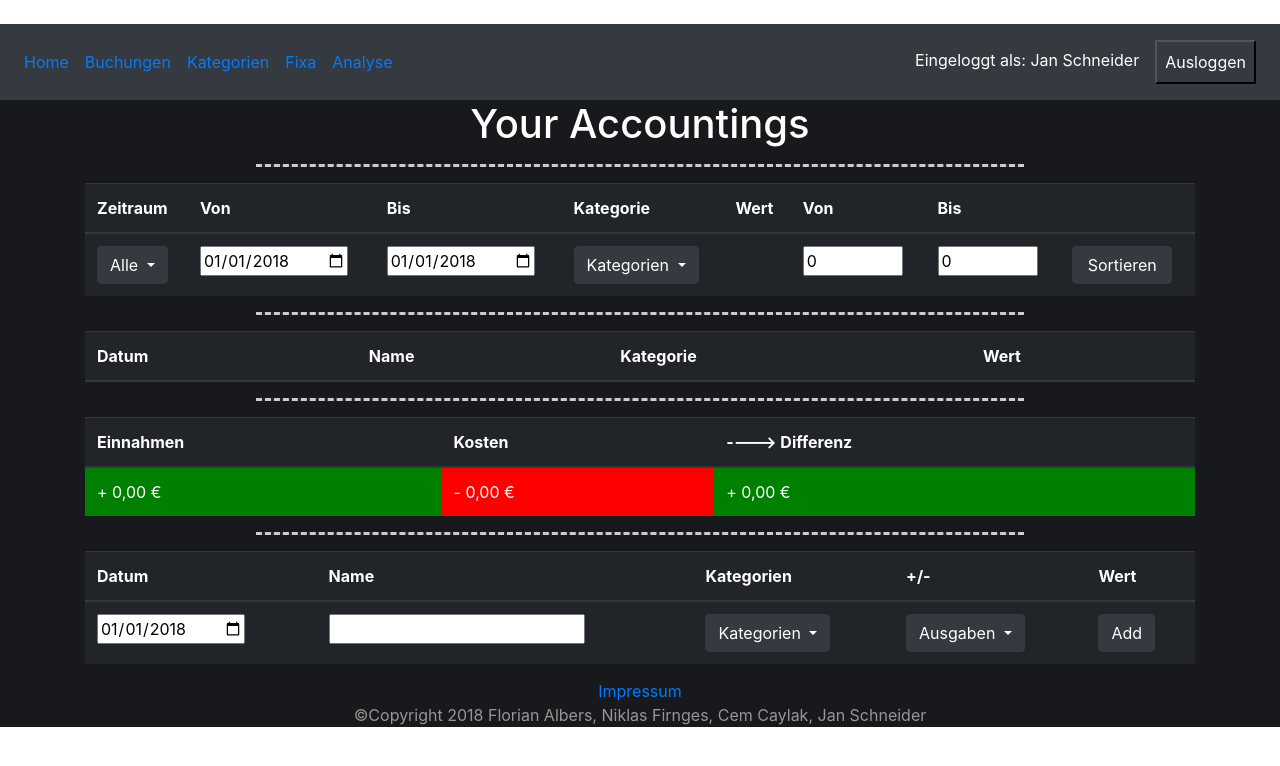
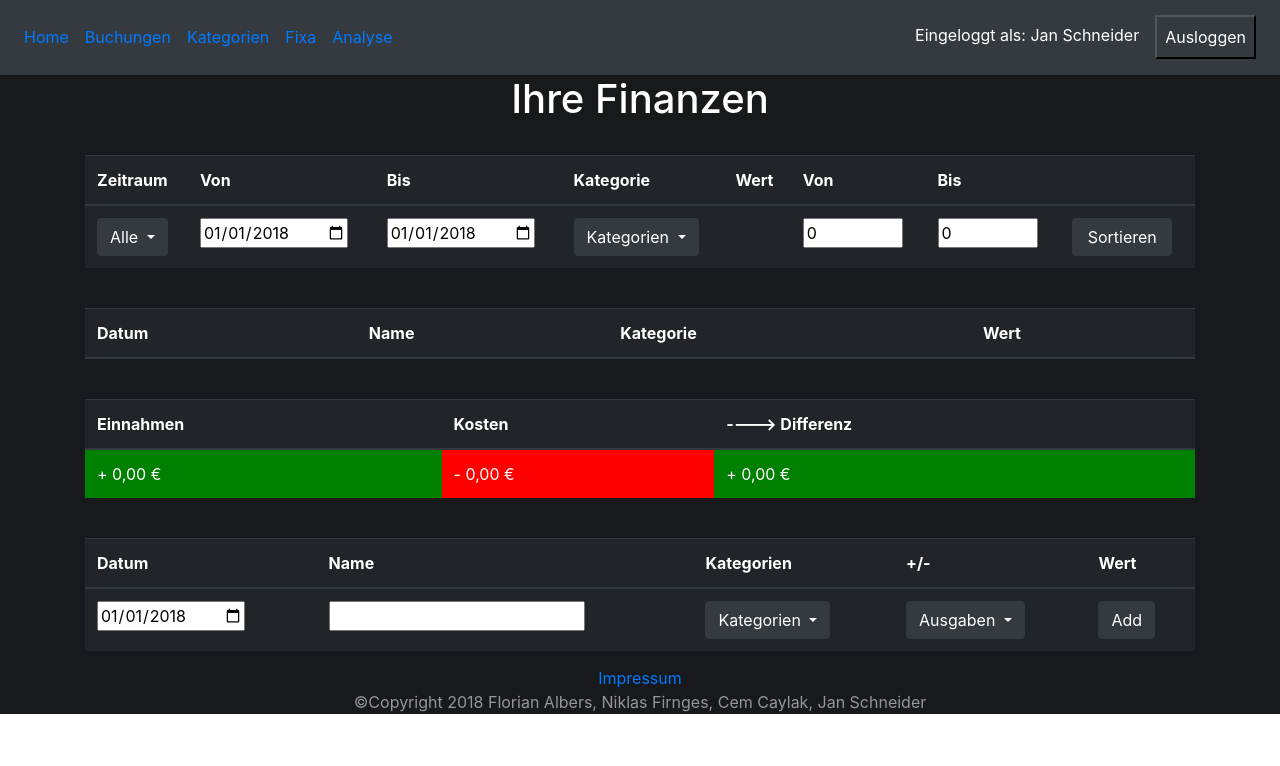
Before and after one commit to JanSchneider1/Finanzverwaltung, a PHP site: page /templates/accountinglist.php in a window 1280 px wide. Shown: the top 766 px of the page. Run offline with PHP 8.4, Linux system fonts and the light colour scheme; data that the repository does not hold is empty.

Commit message:
Minor CSS changes

```diff
--- a/css/general.css
+++ b/css/general.css
@@ -8,7 +8,7 @@
   background-color: red;
 }
 
-.background{
+.background {
   background-color: #17191c;
 }
 
--- a/templates/accountinglist.php
+++ b/templates/accountinglist.php
@@ -33,8 +33,8 @@
 <div class="background">
 
   <!-- Title -->
-  <h1 class="title">Your Accountings</h1>
-  <hr class="dashed_hr">
+  <h1 class="title">Ihre Finanzen</h1>
+  <br/>
 
   <!-- Filter -->
   <div class="container">
@@ -96,7 +96,7 @@ Categories;
       </tbody>
     </table>
   </div>
-  <hr class="dashed_hr">
+  <br/>
 
   <!--Bills-->
   <div class="container">
@@ -135,7 +135,7 @@ Categories;
           <td class="accountingName">$name</td>
           <td class="accountingCategory">$category</td>
           <td class="accountingValue $color">$value</td>
-          <td class="accountingRemoveBt"><button class="btn btn-dark"">X</button></td>
+          <td style="text-align: end" class="accountingRemoveBt"><button class="btn btn-dark"">X</button></td>
         </tr>
 Accounting;
       }
@@ -143,7 +143,7 @@ Accounting;
       </tbody>
     </table>
   </div>
-  <hr class="dashed_hr">
+  <br/>
 
   <!--Balance-->
   <div class="container">
@@ -185,7 +185,7 @@ balance;
     </table>
   </div>
 
-  <hr class="dashed_hr">
+  <br/>
 
   <!--Add accoutings-->
   <div class="container">
--- a/templates/header.php
+++ b/templates/header.php
@@ -1,6 +1,6 @@
 <?php
 echo <<< Header
-<nav class="navbar navbar-expand-sm bg-dark">
+<nav class="navbar navbar-expand-sm bg-dark" style="margin-top: -25px;">
   <div class="collapse navbar-collapse">
     <ul class="navbar-nav mr-auto">
       <li class="nav-item">
```
